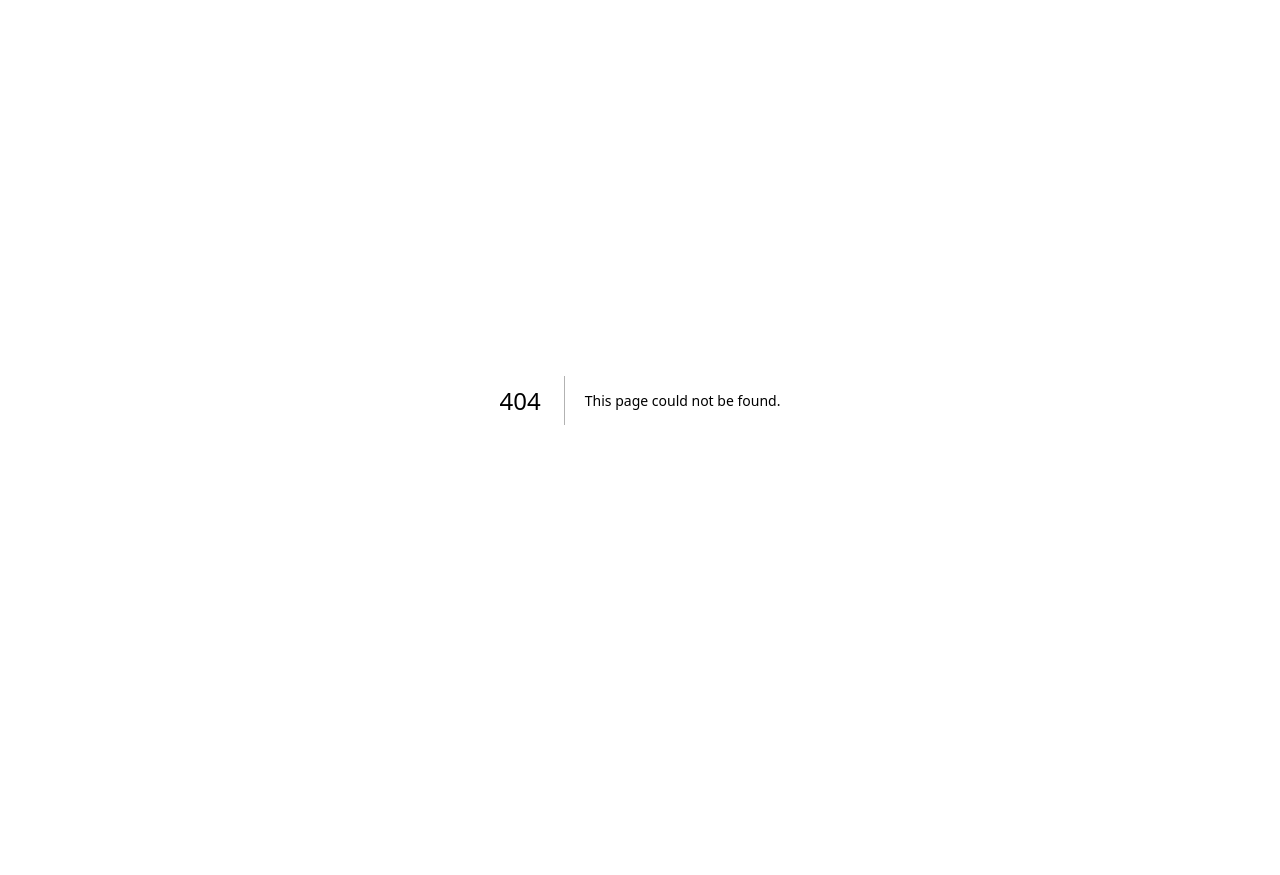
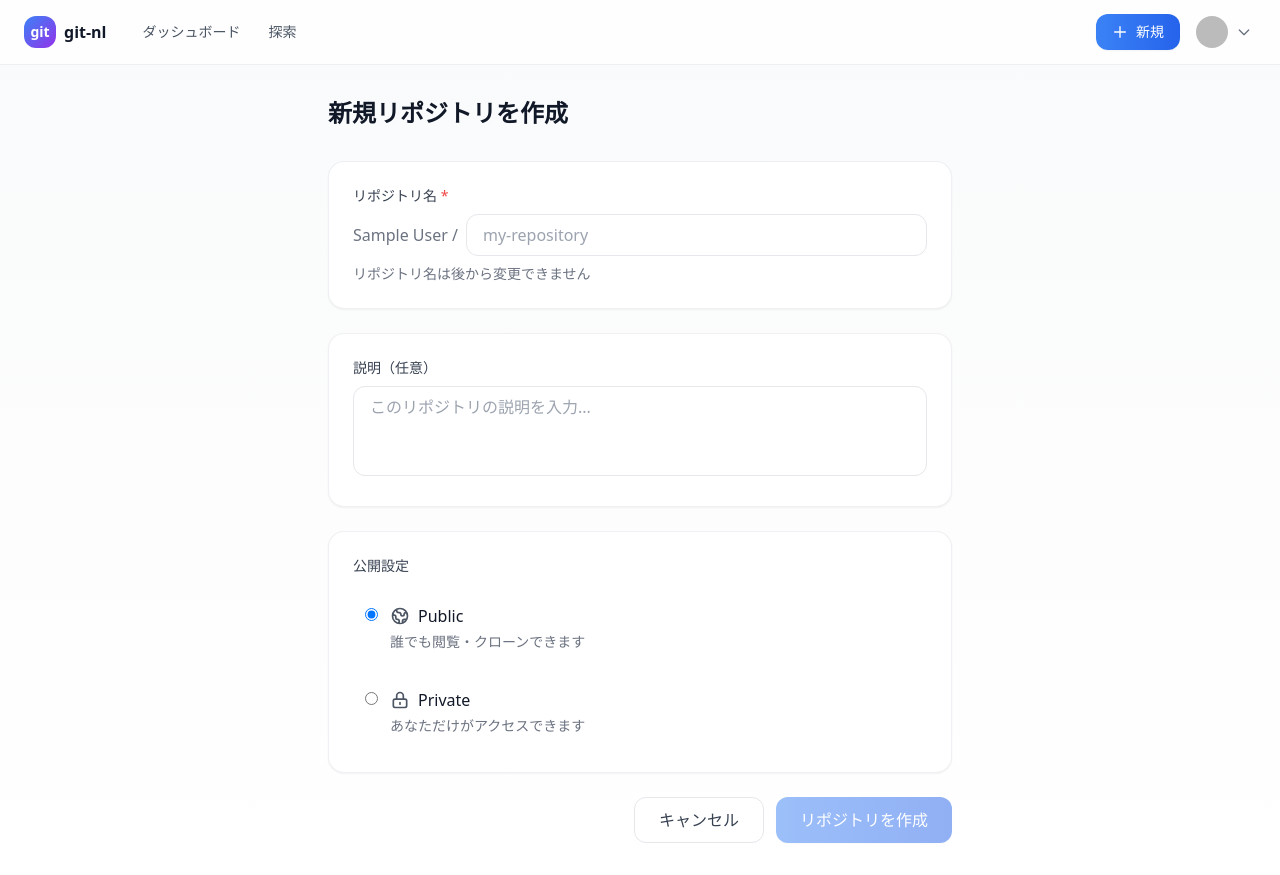
Before and after one commit to saidajunki/nl-driven-development-remote-repository, a Next.js app: page /new in a window 1280 px wide. Before the commit this address had no page. Before the commit the page ends 800 px from the top, so only its background shows below. Built offline with nearby package versions, Linux system fonts and the light colour scheme; no server answers; sample sign-in values are in the browser's storage.

Commit message:
feat: 新規リポジトリ作成ページを実装

```diff
--- /dev/null
+++ b/src/app/new/page.tsx
@@ -0,0 +1,34 @@
+import { redirect } from 'next/navigation';
+import { auth } from '@/lib/auth/config';
+import { Header } from '@/components/ui/Header';
+import { NewRepositoryForm } from '@/components/repository/NewRepositoryForm';
+
+/**
+ * 新規リポジトリ作成ページ
+ * 仕様: specs/git-service.md - Web UI で事前作成が必須
+ */
+
+export const dynamic = 'force-dynamic';
+
+export default async function NewRepositoryPage() {
+  const session = await auth();
+
+  // 未ログインはログインページへ
+  if (!session?.user) {
+    redirect('/login');
+  }
+
+  return (
+    <div className="min-h-screen bg-gradient-to-b from-gray-50 to-white">
+      <Header userName={session.user.name} userImage={session.user.image} />
+
+      <main className="max-w-2xl mx-auto px-4 sm:px-6 py-8">
+        <h1 className="text-2xl font-semibold text-gray-900 mb-8">
+          新規リポジトリを作成
+        </h1>
+
+        <NewRepositoryForm userName={session.user.name || ''} />
+      </main>
+    </div>
+  );
+}
--- /dev/null
+++ b/src/components/repository/NewRepositoryForm.tsx
@@ -0,0 +1,172 @@
+'use client';
+
+import { useState } from 'react';
+import { useRouter } from 'next/navigation';
+
+/**
+ * 新規リポジトリ作成フォーム
+ * 仕様: specs/git-service.md
+ */
+
+interface Props {
+  userName: string;
+}
+
+export function NewRepositoryForm({ userName }: Props) {
+  const router = useRouter();
+  const [name, setName] = useState('');
+  const [description, setDescription] = useState('');
+  const [isPublic, setIsPublic] = useState(true);
+  const [isLoading, setIsLoading] = useState(false);
+  const [error, setError] = useState<string | null>(null);
+
+  const isValidName = /^[a-zA-Z0-9_-]{1,100}$/.test(name);
+
+  const handleSubmit = async (e: React.FormEvent) => {
+    e.preventDefault();
+    setError(null);
+    setIsLoading(true);
+
+    try {
+      const res = await fetch('/api/repositories', {
+        method: 'POST',
+        headers: { 'Content-Type': 'application/json' },
+        body: JSON.stringify({ name, description, isPublic }),
+      });
+
+      const data = await res.json();
+
+      if (!res.ok) {
+        setError(data.error || 'エラーが発生しました');
+        return;
+      }
+
+      // 作成したリポジトリページへ遷移
+      router.push(`/${userName}/${name}`);
+    } catch {
+      setError('ネットワークエラーが発生しました');
+    } finally {
+      setIsLoading(false);
+    }
+  };
+
+  return (
+    <form onSubmit={handleSubmit} className="space-y-6">
+      {/* リポジトリ名 */}
+      <div className="bg-white rounded-2xl border border-gray-200/60 shadow-sm p-6">
+        <label className="block text-sm font-medium text-gray-700 mb-2">
+          リポジトリ名 <span className="text-red-500">*</span>
+        </label>
+        <div className="flex items-center gap-2">
+          <span className="text-gray-500">{userName} /</span>
+          <input
+            type="text"
+            value={name}
+            onChange={(e) => setName(e.target.value)}
+            placeholder="my-repository"
+            className="flex-1 px-4 py-2 border border-gray-200 rounded-xl focus:outline-none focus:ring-2 focus:ring-blue-500/20 focus:border-blue-500 transition-all"
+            required
+          />
+        </div>
+        {name && !isValidName && (
+          <p className="mt-2 text-sm text-red-500">
+            英数字、ハイフン、アンダースコアのみ使用できます（1〜100文字）
+          </p>
+        )}
+        <p className="mt-2 text-sm text-gray-500">
+          リポジトリ名は後から変更できません
+        </p>
+      </div>
+
+      {/* 説明 */}
+      <div className="bg-white rounded-2xl border border-gray-200/60 shadow-sm p-6">
+        <label className="block text-sm font-medium text-gray-700 mb-2">
+          説明（任意）
+        </label>
+        <textarea
+          value={description}
+          onChange={(e) => setDescription(e.target.value)}
+          placeholder="このリポジトリの説明を入力..."
+          rows={3}
+          className="w-full px-4 py-2 border border-gray-200 rounded-xl focus:outline-none focus:ring-2 focus:ring-blue-500/20 focus:border-blue-500 transition-all resize-none"
+          maxLength={500}
+        />
+      </div>
+
+      {/* 公開設定 */}
+      <div className="bg-white rounded-2xl border border-gray-200/60 shadow-sm p-6">
+        <label className="block text-sm font-medium text-gray-700 mb-4">
+          公開設定
+        </label>
+        <div className="space-y-3">
+          <label className="flex items-start gap-3 p-3 rounded-xl hover:bg-gray-50 cursor-pointer transition-colors">
+            <input
+              type="radio"
+              name="visibility"
+              checked={isPublic}
+              onChange={() => setIsPublic(true)}
+              className="mt-1"
+            />
+            <div>
+              <div className="flex items-center gap-2">
+                <svg className="w-5 h-5 text-gray-600" fill="none" stroke="currentColor" viewBox="0 0 24 24">
+                  <path strokeLinecap="round" strokeLinejoin="round" strokeWidth={2} d="M3.055 11H5a2 2 0 012 2v1a2 2 0 002 2 2 2 0 012 2v2.945M8 3.935V5.5A2.5 2.5 0 0010.5 8h.5a2 2 0 012 2 2 2 0 104 0 2 2 0 012-2h1.064M15 20.488V18a2 2 0 012-2h3.064M21 12a9 9 0 11-18 0 9 9 0 0118 0z" />
+                </svg>
+                <span className="font-medium text-gray-900">Public</span>
+              </div>
+              <p className="text-sm text-gray-500 mt-1">
+                誰でも閲覧・クローンできます
+              </p>
+            </div>
+          </label>
+
+          <label className="flex items-start gap-3 p-3 rounded-xl hover:bg-gray-50 cursor-pointer transition-colors">
+            <input
+              type="radio"
+              name="visibility"
+              checked={!isPublic}
+              onChange={() => setIsPublic(false)}
+              className="mt-1"
+            />
+            <div>
+              <div className="flex items-center gap-2">
+                <svg className="w-5 h-5 text-gray-600" fill="none" stroke="currentColor" viewBox="0 0 24 24">
+                  <path strokeLinecap="round" strokeLinejoin="round" strokeWidth={2} d="M12 15v2m-6 4h12a2 2 0 002-2v-6a2 2 0 00-2-2H6a2 2 0 00-2 2v6a2 2 0 002 2zm10-10V7a4 4 0 00-8 0v4h8z" />
+                </svg>
+                <span className="font-medium text-gray-900">Private</span>
+              </div>
+              <p className="text-sm text-gray-500 mt-1">
+                あなただけがアクセスできます
+              </p>
+            </div>
+          </label>
+        </div>
+      </div>
+
+      {/* エラー表示 */}
+      {error && (
+        <div className="bg-red-50 border border-red-200 rounded-xl p-4 text-red-700">
+          {error}
+        </div>
+      )}
+
+      {/* 送信ボタン */}
+      <div className="flex justify-end gap-3">
+        <button
+          type="button"
+          onClick={() => router.back()}
+          className="px-6 py-2.5 text-gray-700 bg-white border border-gray-200 rounded-xl hover:bg-gray-50 transition-colors"
+        >
+          キャンセル
+        </button>
+        <button
+          type="submit"
+          disabled={!name || !isValidName || isLoading}
+          className="px-6 py-2.5 bg-gradient-to-r from-blue-500 to-blue-600 text-white font-medium rounded-xl hover:from-blue-600 hover:to-blue-700 transition-all shadow-sm hover:shadow-md disabled:opacity-50 disabled:cursor-not-allowed"
+        >
+          {isLoading ? '作成中...' : 'リポジトリを作成'}
+        </button>
+      </div>
+    </form>
+  );
+}
```
